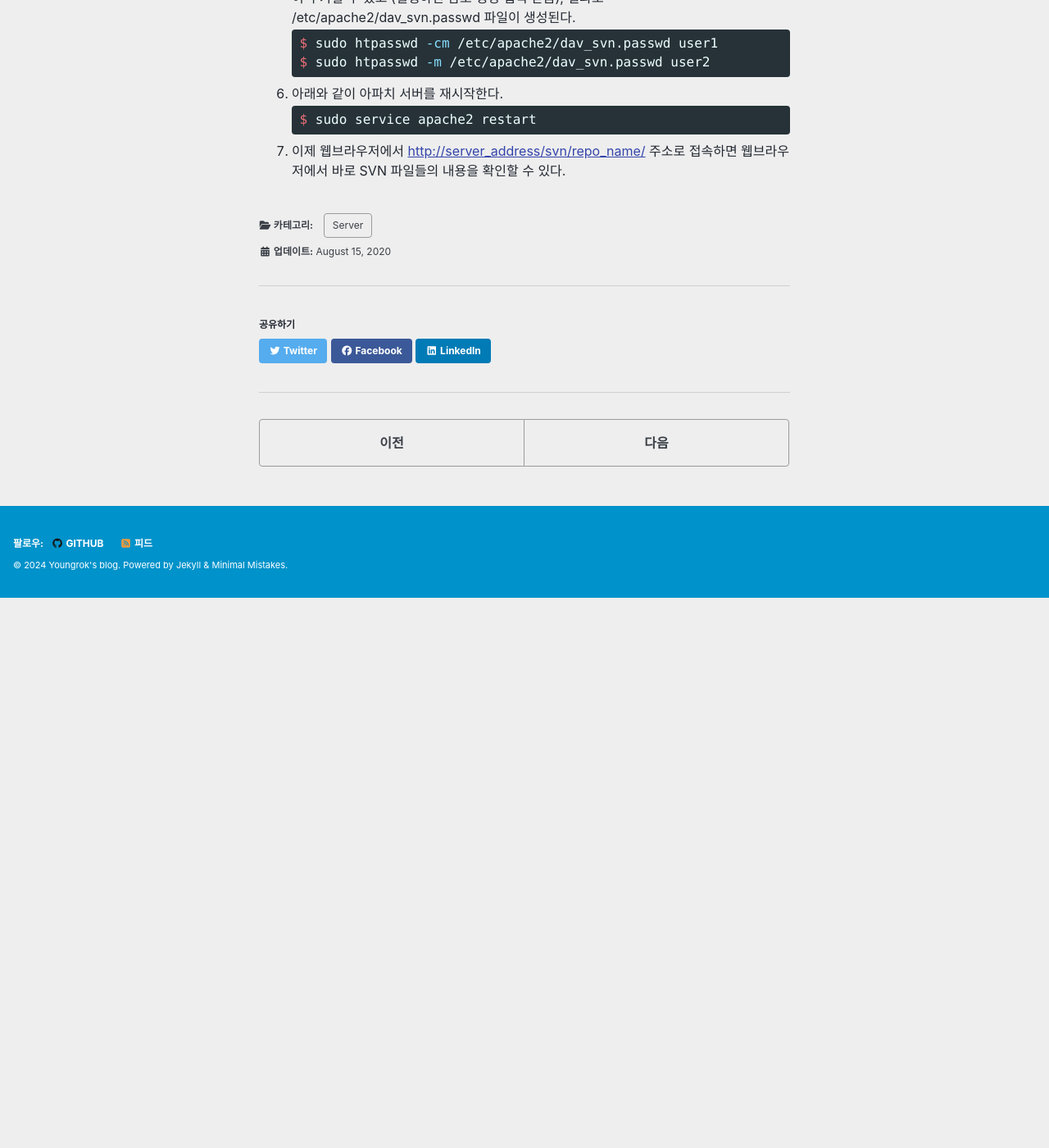
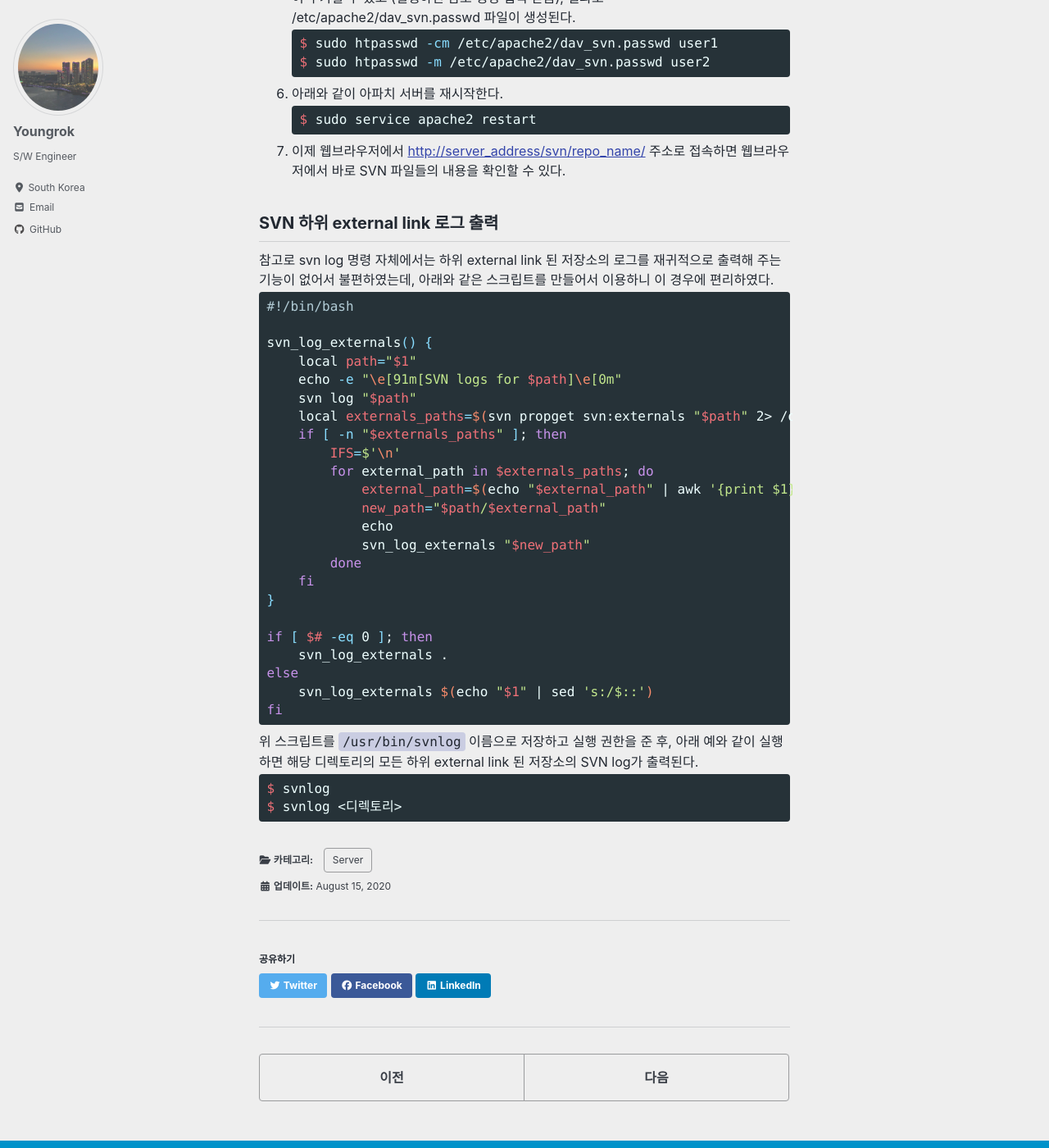
Before and after one commit to yrpark99/yrpark99.github.io, a Jekyll site: the page built from _posts/2020-08-15-svn.md, in a window 1280 px wide and 1400 px high, scrolled down 4069 px. Shown: the whole window at 82% size. Built offline with Jekyll 4.4.1, drawn with Linux system fonts in a browser that asks for light colours; cached includes are drawn as plain includes; nearby versions of some CDN libraries; some web fonts are replaced; before the commit the page ends 4798 px from its top, so only the background shows below that; some of the changed text lies outside the part shown.

````diff
--- a/_posts/2020-08-15-svn.md
+++ b/_posts/2020-08-15-svn.md
@@ -167,3 +167,37 @@ SVN 서버 구성시 내가 사용했던 유용한 팁을 일부 정리해 본
    $ sudo service apache2 restart
    ```
 1. 이제 웹브라우저에서 [http://server_address/svn/repo_name/](http://server_address/svn/repo_name/) 주소로 접속하면 웹브라우저에서 바로 SVN 파일들의 내용을 확인할 수 있다.
+
+## SVN 하위 external link 로그 출력
+참고로 svn log 명령 자체에서는 하위 external link 된 저장소의 로그를 재귀적으로 출력해 주는 기능이 없어서 불편하였는데, 아래와 같은 스크립트를 만들어서 이용하니 이 경우에 편리하였다.
+```shell
+#!/bin/bash
+
+svn_log_externals() {
+    local path="$1"
+    echo -e "\e[91m[SVN logs for $path]\e[0m"
+    svn log "$path"
+    local externals_paths=$(svn propget svn:externals "$path" 2> /dev/null)
+    if [ -n "$externals_paths" ]; then
+        IFS=$'\n'
+        for external_path in $externals_paths; do
+            external_path=$(echo "$external_path" | awk '{print $1}')
+            new_path="$path/$external_path"
+            echo
+            svn_log_externals "$new_path"
+        done
+    fi
+}
+
+if [ $# -eq 0 ]; then
+    svn_log_externals .
+else
+    svn_log_externals $(echo "$1" | sed 's:/$::')
+fi
+```
+
+위 스크립트를 `/usr/bin/svnlog` 이름으로 저장하고 실행 권한을 준 후, 아래 예와 같이 실행하면 해당 디렉토리의 모든 하위 external link 된 저장소의 SVN log가 출력된다.
+```sh
+$ svnlog
+$ svnlog <디렉토리>
+```
````
Also changed, not shown: _posts/2021-05-24-android_system.md (+4 -0 lines), _posts/2022-05-02-rust_intro.md (+8 -3 lines), _posts/2022-08-20-android_hidl.md (+3 -3 lines), _posts/2024-01-18-jira_worklog.md (added, +127 -0 lines).
